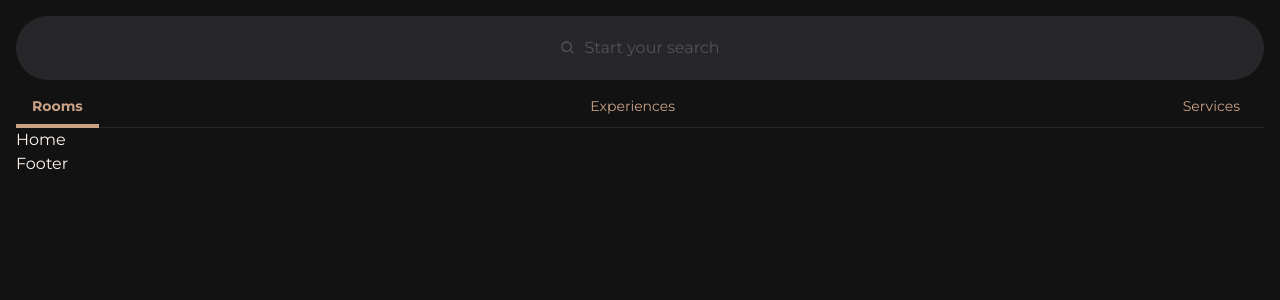
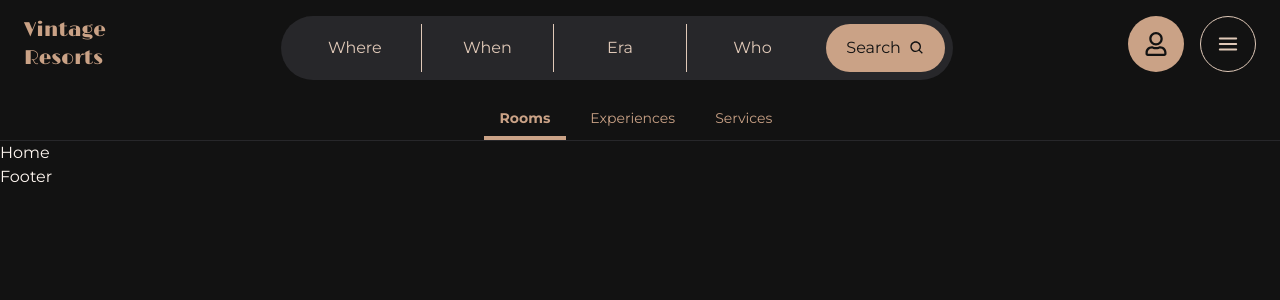
Before and after one commit to camomilte/vintage-resorts-frontend, a React (Vite) app: page / in a window 1280 px wide. Shown: the top 300 px of the page. Built offline with nearby package versions, Linux system fonts and the light colour scheme; a web font is replaced by a local one.

Commit message:
navbar desktop and mobile

```diff
--- a/index.html
+++ b/index.html
@@ -6,7 +6,7 @@
     <meta name="viewport" content="width=device-width, initial-scale=1.0" />
     <title>vintage-resorts-frontend</title>
   </head>
-  <body className="bg-br-background min-h-screen">
+  <body>
     <div id="root"></div>
     <script type="module" src="/src/main.tsx"></script>
   </body>
--- a/src/components/Navbar.tsx
+++ b/src/components/Navbar.tsx
@@ -1,16 +1,60 @@
 import { BiSearch } from 'react-icons/bi';
+import { FaRegUser } from 'react-icons/fa';
+import { FiMenu } from 'react-icons/fi';
 
 export default function Navbar() {
   return (
     <nav>
-      <button className="bg-zinc-800 flex text-zinc-600 rounded-full w-full py-5 justify-center my-4">
-        <div className='flex gap-2 items-center'>
-          <BiSearch />
-          <p className='text-base'>Start your search</p>
+      {/* Search bar/button small screen */}
+      <div className='lg:hidden py-4 mx-4 tablet:mx-6'>
+        <button className="bg-zinc-800 flex text-zinc-600 rounded-full w-full py-5 justify-center">
+          <div className='flex gap-2 items-center'>
+            <BiSearch />
+            <p className='text-base'>Start your search</p>
+          </div>
+        </button>
+      </div>
+
+      {/* Search bar desktop */}
+      <div className='hidden lg:flex lg:justify-between mx-6 desktop:mx-24 py-4'>
+        <div className='font-accent flex flex-col text-brand text-xl'>
+          <span>Vintage</span>
+          <span>Resorts</span>
         </div>
-      </button>
-      <div className='text-sm border-b border-zinc-800'>
-        <ul className='flex flex-wrap -mb-px justify-between'>
+        <div className='bg-zinc-800 w-2xl rounded-full p-2 flex items-center gap-2'>
+          <div className='flex w-full h-full justify-between text-brand-200 text-base'>
+            <button data-modal-target="static-modal" data-modal-toggle="static modal" className='w-full btn-only rounded-s-full h-full'>
+              Where
+            </button>
+
+            <button className='w-full border-s btn-only'>
+              When
+            </button>
+
+            <button className='w-full border-s btn-only'>
+              Era
+            </button>
+
+            <button className='w-full border-s btn-only rounded-e-full'>
+              Who
+            </button>
+          </div>
+          <button className='flex items-center gap-2 btn-primary rounded-full py-3 px-5'>Search<BiSearch /> </button>
+
+        </div>
+        <div className='flex gap-4'>
+          <span className='btn-primary icon-xl'>
+            <FaRegUser className='size-full'/>
+          </span>
+          <span className='btn-secondary icon-xl'>
+            <FiMenu className='size-full'/>
+          </span>
+        </div>
+      </div>
+
+
+      <div className='text-sm border-b border-zinc-800 lg:mt-3'>
+        <ul className='flex flex-wrap max-w-sm justify-center mx-auto'>
           <li className="me-2">
             <a href="#" className="inline-block pb-2 px-4 text-brand font-bold border-b-4 border-brand active " aria-current="page">Rooms</a>
           </li>
@@ -23,6 +67,8 @@ export default function Navbar() {
 
         </ul>
       </div>
+
+
     </nav>
   )
 };
--- a/src/index.css
+++ b/src/index.css
@@ -78,8 +78,34 @@
   --font-accent: "Limelight", sans-serif;
   --font-title: "Barlow Condensed", sans-serif;
   --font-default: "Montserrat", sans-serif;
+
+  /* ===================== */
+  /* =====BREAKPOINTS===== */
+  /* ===================== */
+  --breakpoint-mobile: 24.5rem;
+  --breakpoint-tablet:48rem;
+  --breakpoint-desktop: 90rem;
 }
 
 body {
   @apply bg-br-background text-br-text font-default;
 }
+
+/* ===================== */
+/* =======BUTTONS======= */
+/* ===================== */
+.icon-xl {
+  @apply size-14 rounded-full inline-flex items-center justify-center p-4
+}
+
+.btn-primary {
+  @apply bg-brand text-br-background hover:bg-brand-200 focus:ring-3 focus:ring-br-text disabled:bg-brand/30 disabled:text-br-background/70
+}
+
+.btn-secondary {
+  @apply bg-transparent border border-brand-200 text-brand-200 hover:bg-brand/30 focus:ring-3 focus:ring-br-text disabled:border-zinc-800 disabled:text-zinc-800
+}
+
+.btn-only {
+  @apply text-brand-200 hover:bg-brand/20 focus:ring-3 focus:ring-brand-200 disabled:text-zinc-600
+}
--- a/src/layouts/RootLayout.tsx
+++ b/src/layouts/RootLayout.tsx
@@ -4,12 +4,12 @@ import Footer from "../components/Footer";
 
 export default function RootLayout() {
   return (
-    <div className="container mx-auto px-4">
+    <>
       <Navbar />
       <main>
         <Outlet />
       </main>
       <Footer />
-    </div>
+    </>
   )
 }
```
